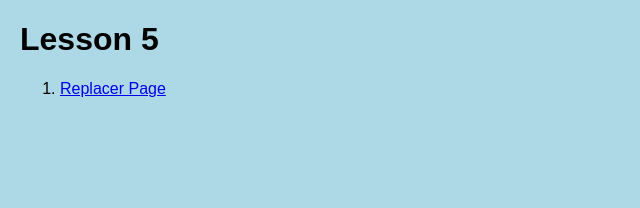
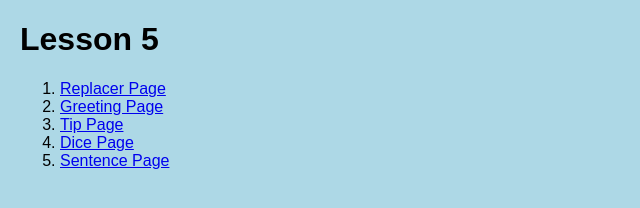
Before and after one commit to sblasa/lesson5_example, a plain HTML site: page index.html in a window 1280 px wide. Shown: the whole page, without its empty margins (0-640 px from the left). Drawn offline with Linux system fonts and the light colour scheme.

Commit message:
Initial write

```diff
--- a/index.html
+++ b/index.html
@@ -9,6 +9,10 @@
         <div>
             <ol>
                 <li><a href="example_replace.html">Replacer Page</a></li>
+                <li><a href="greet_stuff.html">Greeting Page</a></li>
+                <li><a href="mytipCalc.html">Tip Page</a></li>
+                <li><a href="mydice.html">Dice Page</a></li>
+                <li><a href="sentence_gen.html">Sentence Page</a></li>
             </ol>
         </div>
     </body>
```
